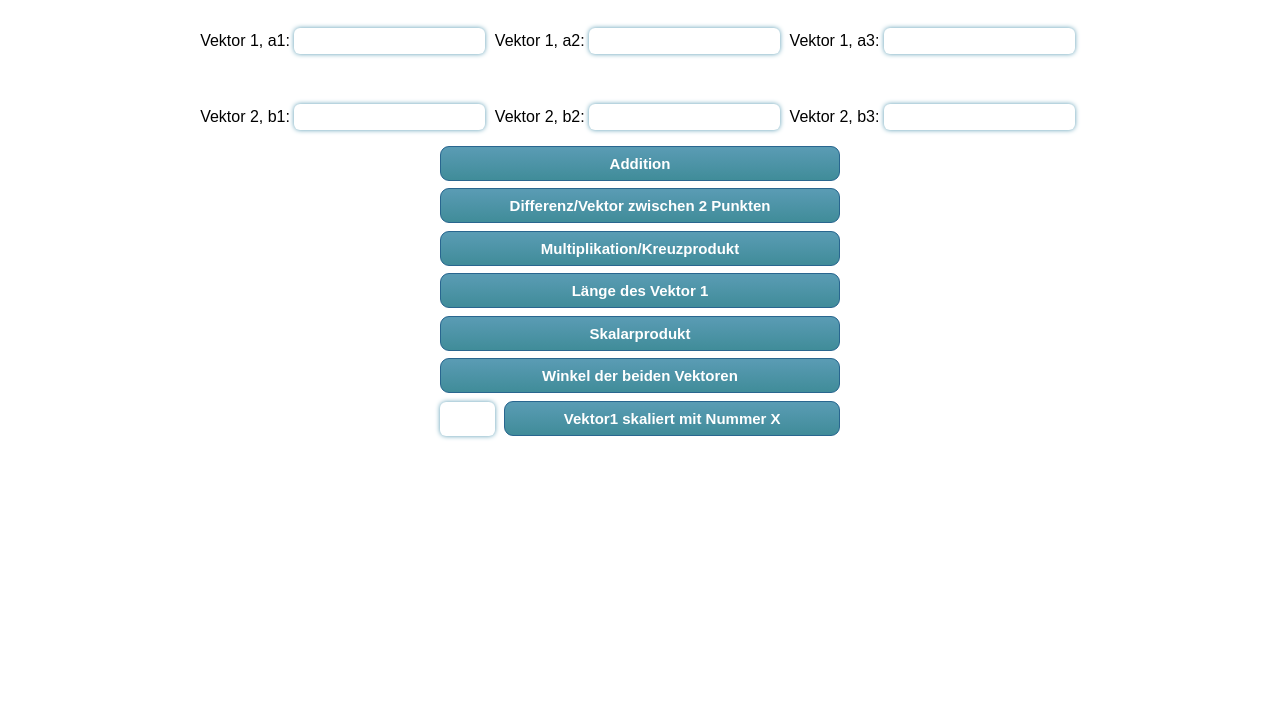
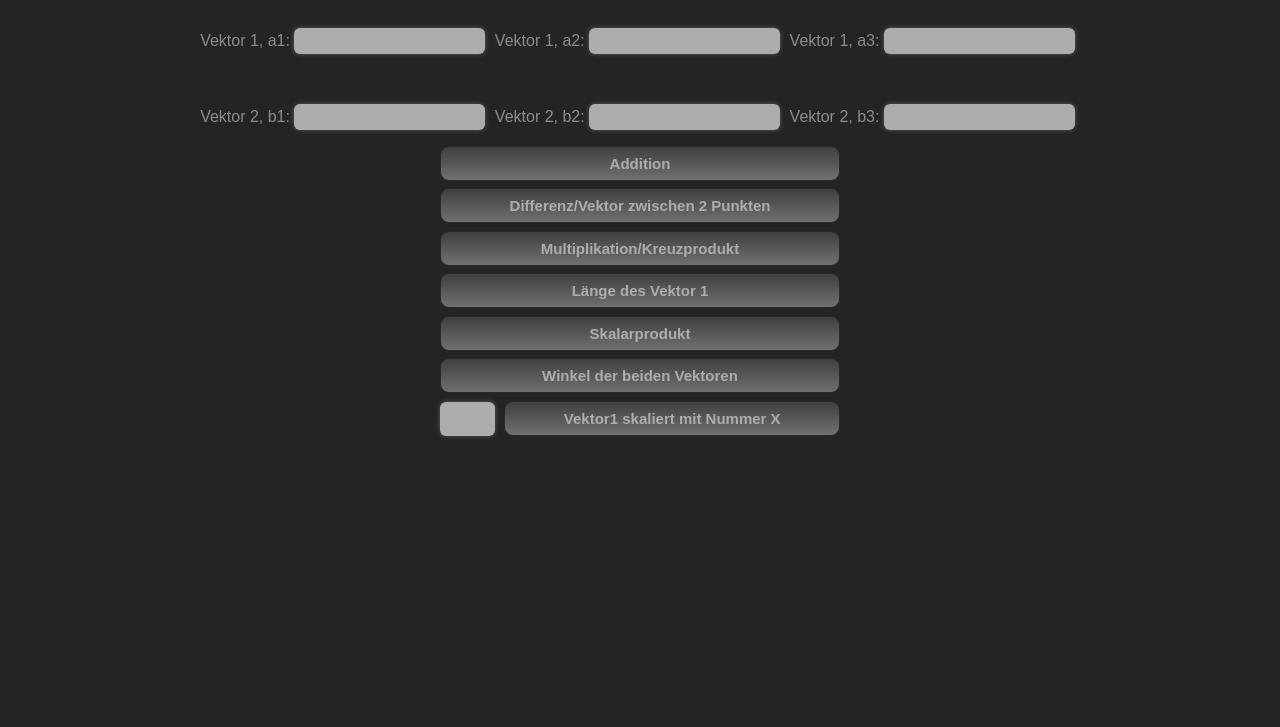
Before and after one commit to KSchym/KSchym.github.io, a plain HTML site: page index.html in a window 1280 px wide. Shown: the part 73-800 px from the top of the page. Drawn offline with Linux system fonts and the light colour scheme.

Commit message:
darkmode update fix

```diff
--- a/index.html
+++ b/index.html
@@ -3,7 +3,8 @@
 
 <head>
     <meta charset="utf-8">
-    <link rel="stylesheet" href="brightmystyle.css" id="colormode">
+    <link rel="stylesheet" href="brightmystyle.css">
+    <link rel="stylesheet" href="darkmystyle.css" id="colormode">
     </link>
     <title>Vektor Cheatsheet</title>
 </head>
```
